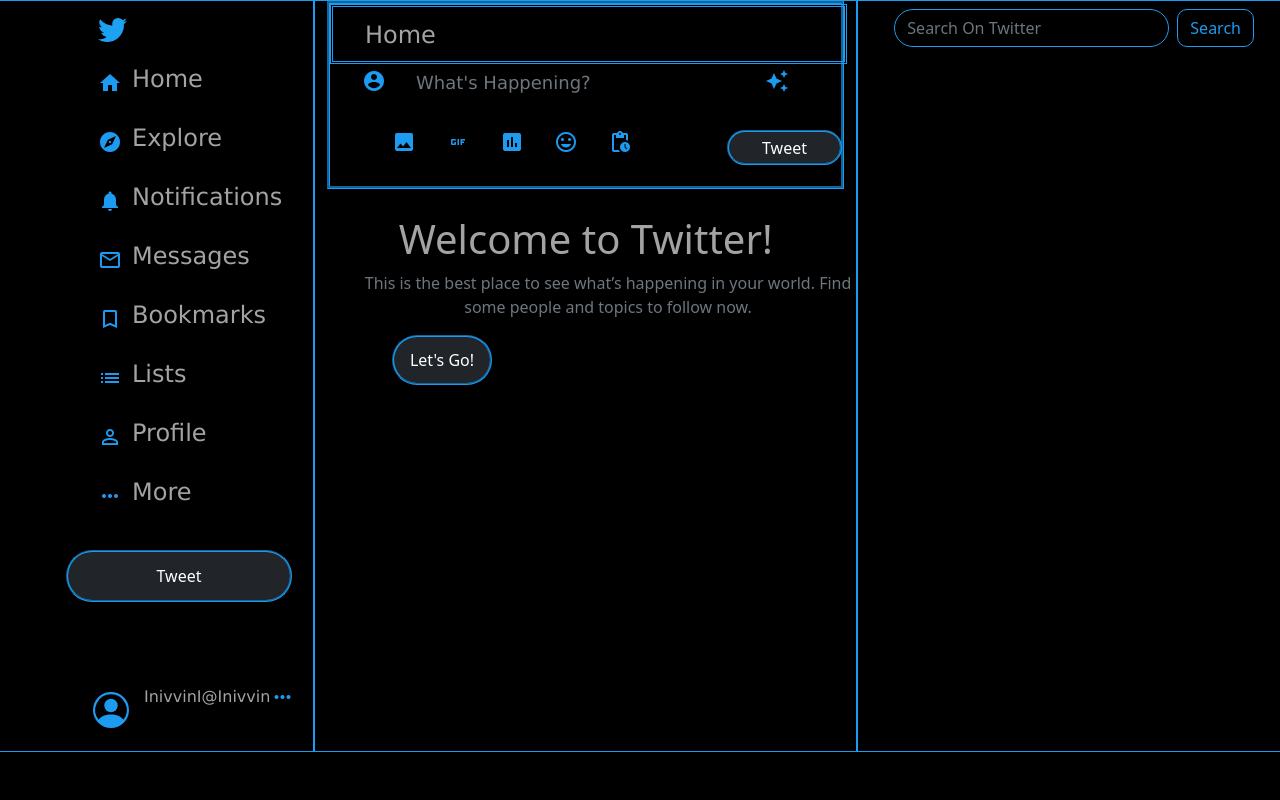
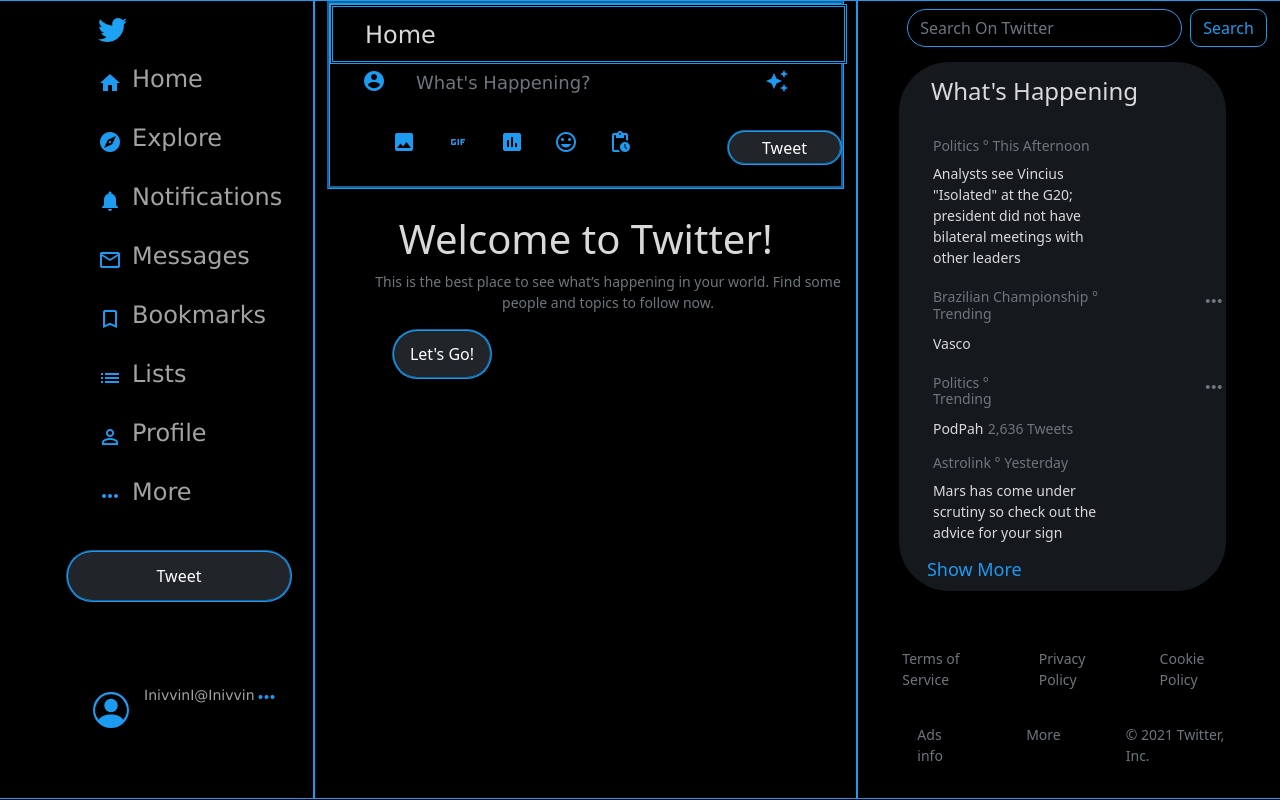
Before and after one commit to Vinicius-E/Twitter_Bootstrap, a plain HTML site: page index.html in a window 1280 px wide. Drawn offline with nearby package versions, Linux system fonts and the light colour scheme.

Commit message:
Projeto Versão 1.0

```diff
--- a/index.html
+++ b/index.html
@@ -22,7 +22,7 @@
                     </span>
                 </li>
                 <li>
-                    <span class="material-icons" t> home </span>
+                    <span class="material-icons"> home </span>
                     <p class="pList"> Home </p>
                 </li>
                 <li>
@@ -124,14 +124,105 @@
         <div class="div3 col-4">
             <nav class="navbar searchNav">
                 <div class="container-fluid">
-                  <form class="d-flex">
-                    <input class="form-control me-2 searchC" type="search" placeholder="Search On Twitter" aria-label="Search">
-                    <button class="btn btn-outline-success btnSearch" type="submit">Search</button>
-                  </form>
+                    <form class="d-flex">
+                        <input class="form-control me-2 searchC" type="search" placeholder="Search On Twitter"
+                            aria-label="Search">
+                        <button class="btn btn-outline-success btnSearch" type="submit">Search</button>
+                    </form>
                 </div>
-              </nav>
+            </nav>
+            <div class="div302">
+                <ul class="listaDiv3">
+                    <li>
+                        <h4> What's Happening </h4>
+                    </li>
+                </ul>
+                <ul class="listaDiv3Post">
+                    <li>
+                        <div class="l1">
+                            <div class="l11">
+                                <ul class="lista111">
+                                    <li>
+                                        <h6> Politics ° This Afternoon </h6>
+                                    </li>
+                                    <p class="pPost">
+                                        Analysts see Vincius "Isolated" at the G20; president did not have bilateral
+                                        meetings
+                                        with other leaders </p>
+                                </ul>
+                            </div>
+                        </div>
+                    </li>
+                    <li>
+                        <div class="l2">
+                            <ul>
+                                <li>
+                                    <h6 class="sizeFont"> Brazilian Championship ° Trending </h6>
+                                    <span class="material-icons more"> more_horiz </span>
+                                </li>
+                                <li>
+                                    <p class="pPost"> Vasco </p>
+                                </li>
+                            </ul>
+                        </div>
+                    </li>
+                    <li>
+                        <div class="l2">
+                            <ul>
+                                <li>
+                                    <h6> Politics ° Trending </h6>
+                                    <span class="material-icons more1"> more_horiz </span>
+                                </li>
+                                <li>
+                                    <p class="pPost"> PodPah </p>
+                                </li>
+                                <li>
+                                    <h6 class="curtidas"> 2,636 Tweets </h6>
+                                </li>
+                            </ul>
+                        </div>
+                    </li>
+                    <li>
+                        <div class="l3">
+                            <div class="l31">
+                                <ul class="lista111">
+                                    <li>
+                                        <h6> Astrolink ° Yesterday </h6>
+                                    </li>
+                                    <p class="pPost">
+                                        Mars has come under scrutiny so check out the advice for your sign </p>
+                                </ul>
+                            </div>
+                        </div>
+                    </li>
+                    <li>
+                        <h5> Show More </h5>
+                    </li>
+                </ul>
+            </div>
+            <ul class="listaFoot">
+                <li>
+                    <p> Terms of Service </p>
+                </li>
+                <li>
+                    <p> Privacy Policy </p>
+                </li>
+                <li>
+                    <p> Cookie Policy </p>
+                </li>
+            </ul>
+            <ul class="listaFoot2">
+                <li>
+                    <p> Ads info</p>
+                </li>
+                <li>
+                    <p> More </p>
+                </li>
+                <li>
+                    <p> © 2021 Twitter, Inc. </p>
+                </li>
+            </ul>
         </div>
-    </div>
     </div>
 
     <footer>
--- a/style.css
+++ b/style.css
@@ -4,10 +4,33 @@
     --color3: #000000;
     --color4: #121212;
     --color5: #6E767D;
+    --color6: #15181C;
+    --color7: #D9D9D9;
 }
 
 body{
     background-color: var(--color3);
+}
+
+p{
+    color: var(--color5);
+    font-size: 14px;
+}
+
+h4{
+    color: var(--color7);
+}
+
+h5{
+    color: var(--color2);
+    font-size: 18px;
+    margin-left: 8%;
+    padding-bottom: 10px;
+}
+
+h6{
+    color: var(--color5);
+    font-size: 14px;
 }
 
 .pList{
@@ -115,7 +138,7 @@
 }
 
 .pHome{
-    color: var(--color1);
+    color: var(--color7);
     font-family: Verdana, Geneva, Tahoma, 'Franklin Gothic Medium', 'Arial Narrow', Arial, sans-serif;
     font-size: 24px;
 }
@@ -133,6 +156,7 @@
     border-style:  double;
     position: fixed;
     z-index: 100;
+    background-color: var(--color3);
 }
 
 .listaDiv3{
@@ -191,7 +215,7 @@
 .welcome{
     margin-top: 5%;
     text-align: center;
-    color: var(--color1);
+    color: var(--color7);
 }
 
 .bestPlace{
@@ -221,6 +245,8 @@
 .searchNav{
     position: fixed;
     z-index: 100;
+    margin-left: 1%;
+    background-color: var(--color3);
 }
 
 .btnSearch{
@@ -234,3 +260,61 @@
     border-style: groove;
     border-width: 0.1ch;
 }
+
+.div302{
+    background-color: var(--color6);
+    width: 80%;
+    margin-top: 15%;
+    margin-left: 7%;
+    border-radius: 50px;
+}
+
+.lista111 {
+    list-style-type: none;
+    display: inline-flexbox;
+    width: 65%;
+}
+
+.listaDiv3Post{
+    list-style-type: none;
+    padding-left: 2px;
+}
+
+.pPost{
+    color: var(--color7);
+}
+
+.l2 li{
+    list-style-type: none;
+    display: inline-flex;
+}
+
+.more{
+    color: var(--color5);
+    margin-left: 80px;
+}
+
+.more1{
+    color: var(--color5);
+    margin-left: 180px;
+}
+
+.listaFoot{
+    margin-top: 10%;
+    list-style-type: none;
+    display: inline-flex;
+}
+
+.listaFoot li{
+    margin-right: 50px;
+}
+
+.listaFoot2{
+    list-style-type: none;
+    display: inline-flex;
+}
+
+.listaFoot2 li{
+    margin-right: 50px;
+    margin-left: 15px;
+}
```
Also changed, not shown: Images/MePresident.jpeg (added).
